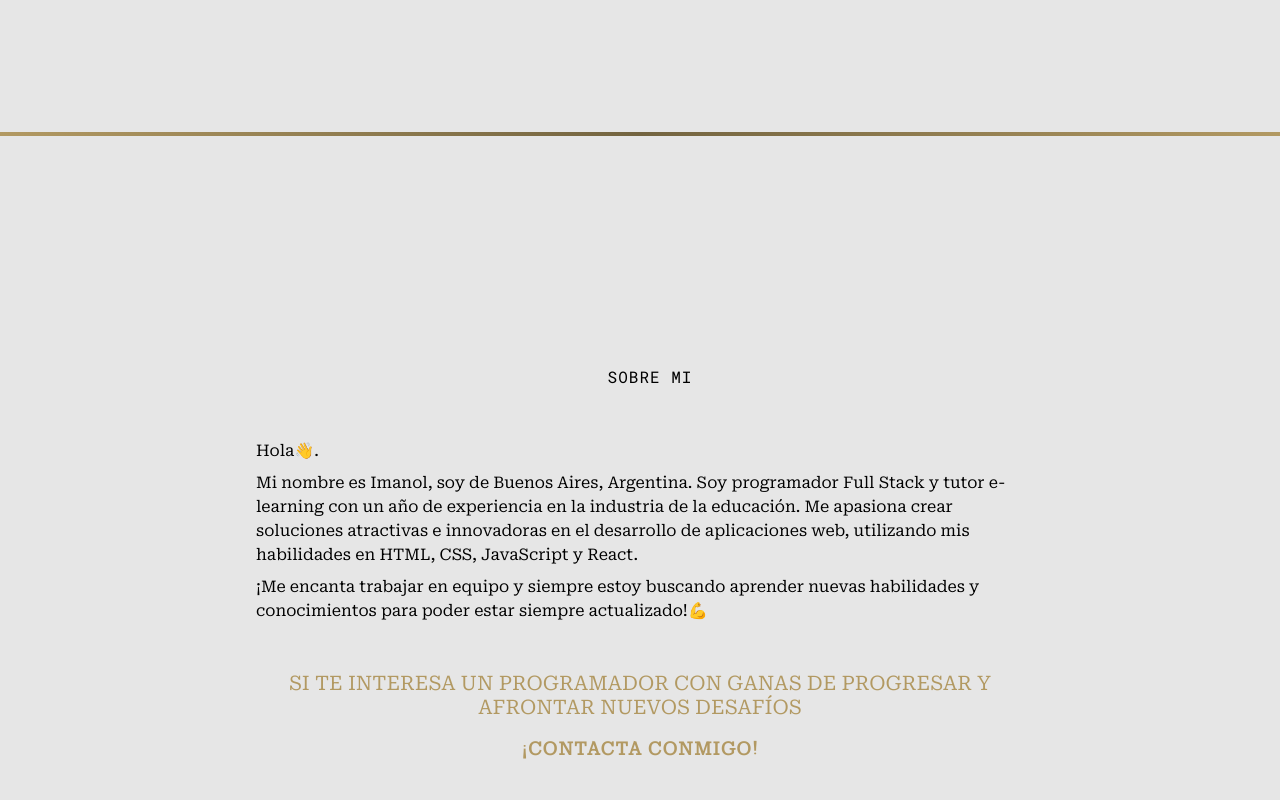
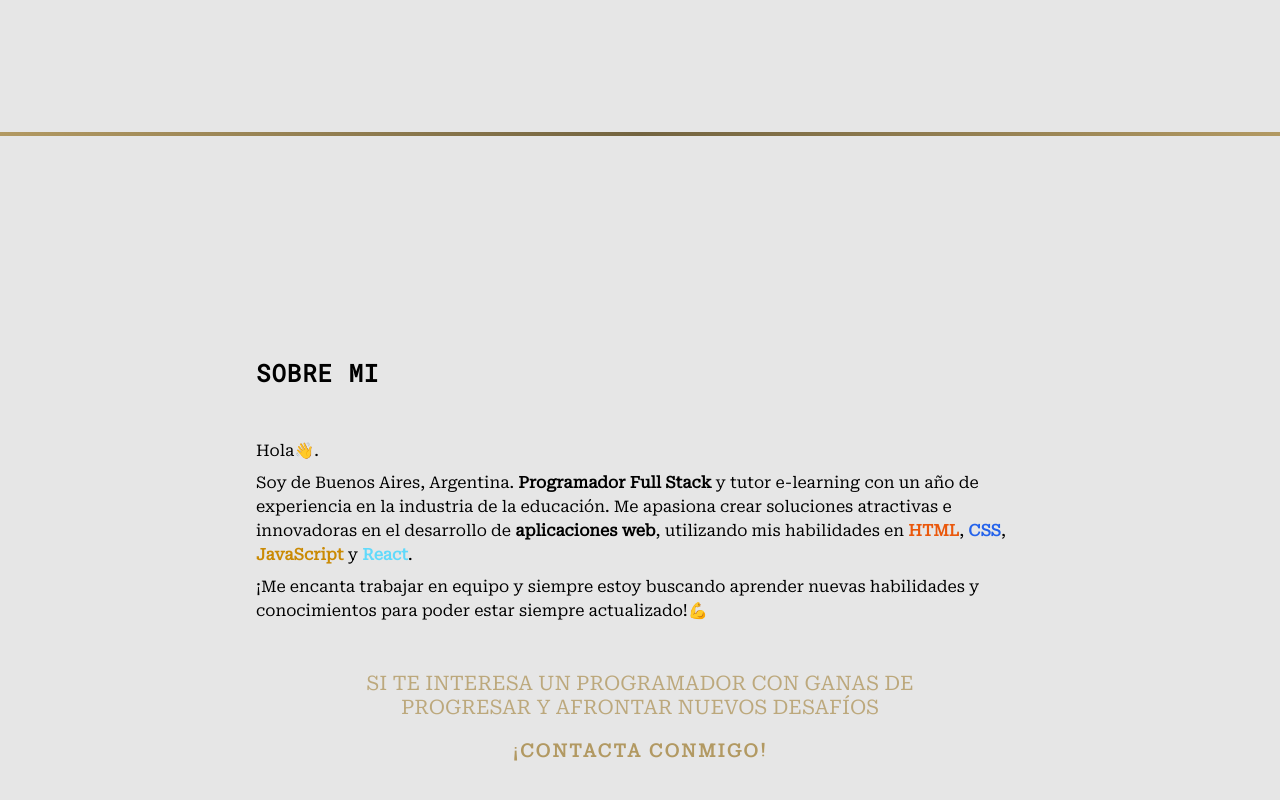
Before and after one commit to imadominguez/Portfolio, a React (Vite) app: page / in a window 1280 px wide. Shown: the part 660-1460 px from the top of the page. Built offline with nearby package versions, Linux system fonts and the light colour scheme.

Commit message:
arregle de navbar, height de landing y animaciones en aboutme

```diff
--- a/src/pages/AboutMe.jsx
+++ b/src/pages/AboutMe.jsx
@@ -11,7 +11,7 @@ function AboutMe() {
   const variantH2 = {
     hidden: { x: -50 },
     visible: {
-      x: 10,
+      x: 0,
       transition: { duration: 1.2, type: "spring" },
     },
   };
@@ -26,13 +26,13 @@ function AboutMe() {
   return (
     <section
       id="aboutme"
-      className=" mx-auto flex min-h-screen w-4/5 max-w-3xl flex-col items-center justify-center py-24 md:pt-48"
+      className=" mx-auto flex min-h-screen w-4/5 max-w-3xl flex-col items-start justify-center py-24 md:pt-48"
     >
       <motion.h2
         variants={variantH2}
         initial="hidden"
         whileInView="visible"
-        className="font-robotoMono uppercase tracking-[1px]  "
+        className="font-robotoMono text-2xl font-bold uppercase tracking-[1px]  "
       >
         sobre mi
       </motion.h2>
@@ -51,11 +51,23 @@ function AboutMe() {
             whileInView="visible"
             className="pt-2 leading-6"
           >
-            Mi nombre es Imanol, soy de Buenos Aires, Argentina. Soy programador
-            Full Stack y tutor e-learning con un año de experiencia en la
-            industria de la educación. Me apasiona crear soluciones atractivas e
-            innovadoras en el desarrollo de aplicaciones web, utilizando mis
-            habilidades en HTML, CSS, JavaScript y React.
+            Soy de Buenos Aires, Argentina.
+            <span className="font-bold dark:text-darkSecondary">
+              {" "}
+              Programador Full Stack{" "}
+            </span>
+            y tutor e-learning con un año de experiencia en la industria de la
+            educación. Me apasiona crear soluciones atractivas e innovadoras en
+            el desarrollo de
+            <span className="font-bold dark:text-darkSecondary">
+              {" "}
+              aplicaciones web
+            </span>
+            , utilizando mis habilidades en
+            <span className="font-bold text-orange-600"> HTML</span>,
+            <span className="font-bold text-blue-600"> CSS</span>,
+            <span className="font-bold text-yellow-600"> JavaScript </span>y
+            <span className="font-bold text-[#61DAFB]"> React</span>.
           </motion.span>
           <motion.span
             variants={variantSpanTwo}
@@ -71,12 +83,12 @@ function AboutMe() {
             variants={variantSpanOne}
             initial="hidden"
             whileInView="visible"
-            className="mt-10 flex flex-col pt-2 text-center text-xl uppercase leading-6 text-darkSecondary"
+            className="mx-auto mt-10 flex  flex-col pt-2 text-center text-xl uppercase leading-6 text-darkSecondary/80 md:w-4/5"
           >
             Si te interesa un programador con ganas de progresar y afrontar
             nuevos desafíos
           </motion.span>
-          <span className="mt-4 text-center text-lg font-bold uppercase tracking-[1px] text-darkSecondary">
+          <span className="mt-6 animate-bounce text-center text-lg font-bold uppercase tracking-[2px] text-darkSecondary ">
             ¡Contacta conmigo!
           </span>
         </p>
--- a/src/pages/Landing.jsx
+++ b/src/pages/Landing.jsx
@@ -20,7 +20,7 @@ function Landing({ setSelectedPage }) {
   return (
     <section
       id="home"
-      className="flex h-[99vh] flex-col items-center justify-center gap-4 py-10 md:h-[99vh]   md:flex-row md:gap-16  "
+      className="flex min-h-[99vh] flex-col items-center justify-center gap-4 py-10 md:h-[99vh]   md:flex-row md:gap-16  "
     >
       {/* image section */}
       <div className="z-10  mt-16  flex flex-col items-center justify-center md:order-2 md:mt-0 md:flex-row-reverse">
--- a/src/pages/NavBar.jsx
+++ b/src/pages/NavBar.jsx
@@ -69,13 +69,15 @@ const variantNav = {
 function NavBar({ isTopOfPage, selectedPage, setSelectedPage }) {
   const [isMenuToggled, setIsMenuToggled] = useState(false);
   const isAboveSmallScreens = useMediaQuery("(min-width: 920px)");
-  const navbarBackground = isTopOfPage ? " " : "dark:bg-zinc-600 ";
+  const navbarBackground = isTopOfPage
+    ? " "
+    : "dark:from-zinc-700 dark:to-zinc-800  ";
   const navbarText = isTopOfPage
     ? "dark:hover:text-darkSecondary"
     : "dark:hover:text-darkSecondary";
   return (
     <nav
-      className={` ${navbarBackground} fixed top-0 z-40 w-full py-2 transition duration-300 ease-in md:py-4`}
+      className={` ${navbarBackground} fixed top-0 z-40  w-full bg-gradient-to-b py-2 transition duration-300 ease-in md:py-4`}
     >
       <div className="mx-auto flex w-5/6 items-center justify-between">
         <motion.h4
```
